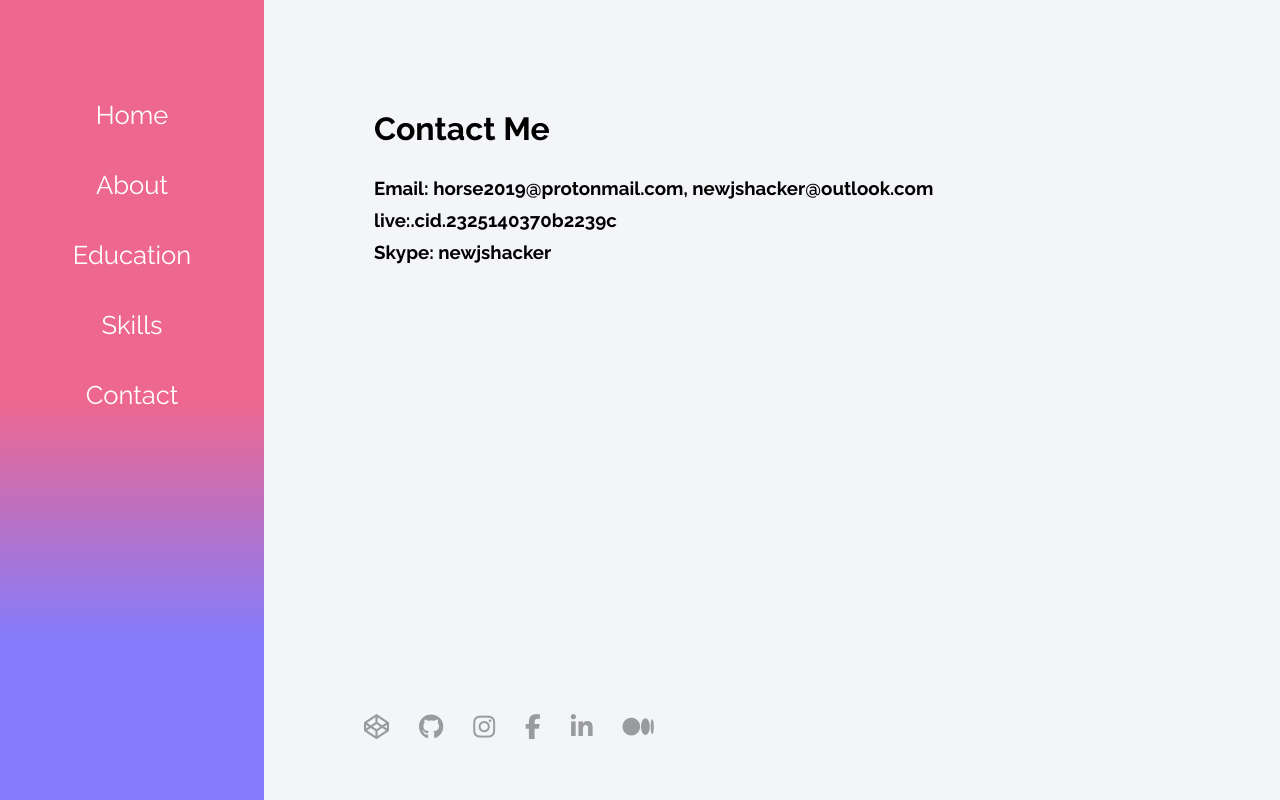
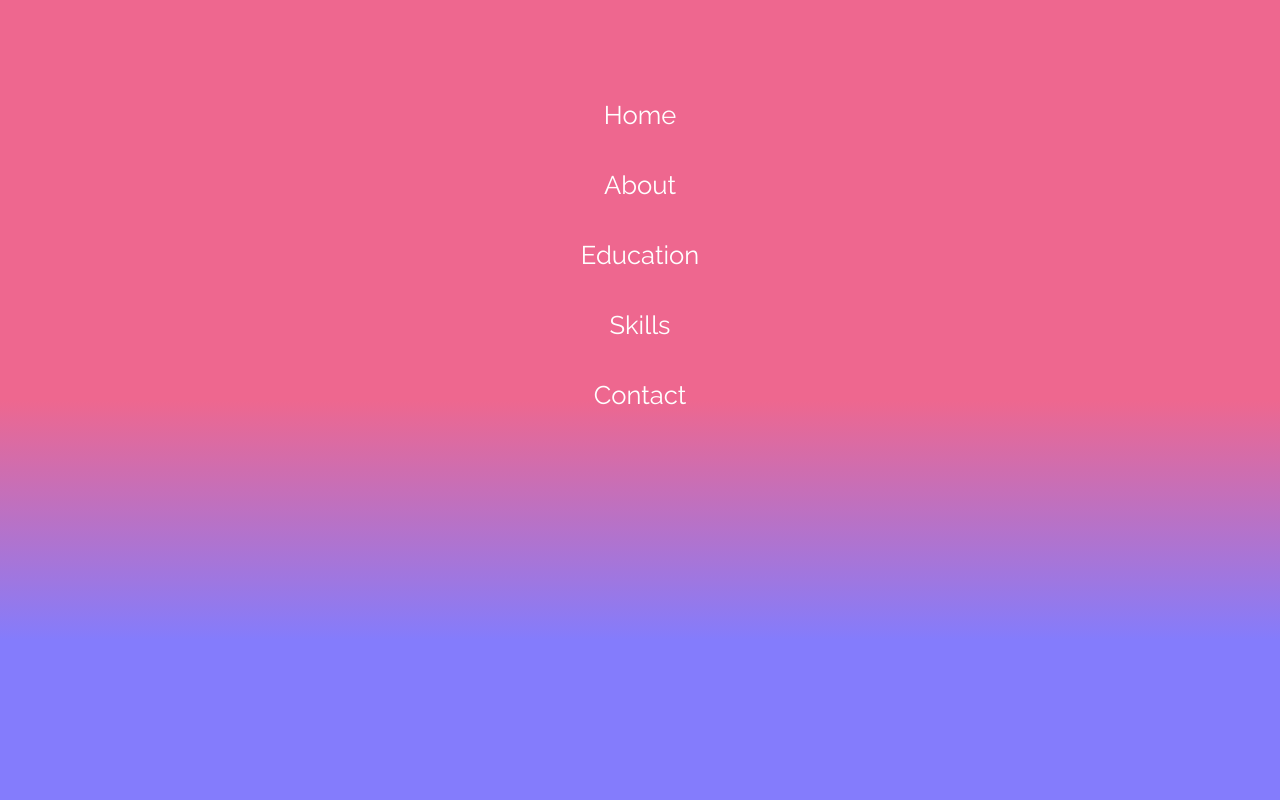
Before and after one commit to newJSHacker/react-portfolio, a React (Create React App) app: page /contact in a window 1280 px wide. Built offline with nearby package versions, Linux system fonts and the light colour scheme.

Commit message:
path issue test

```diff
--- a/src/App.js
+++ b/src/App.js
@@ -16,16 +16,16 @@ function App(){
                 <Route exact path="/react-portfolio">
                     <Home />
                 </Route>
-                <Route path="/about">
+                <Route path="/react-portfolio/about">
                     <About />
                 </Route>
-                <Route path="/education">
+                <Route path="/react-portfolio/education">
                     <Education/>
                 </Route>
-                <Route path="/skills">
+                <Route path="/react-portfolio/skills">
                     <Skills/>
                 </Route>
-                <Route path="/contact">
+                <Route path="/react-portfolio/contact">
                     <Contact />
                 </Route>
             </div>
```
